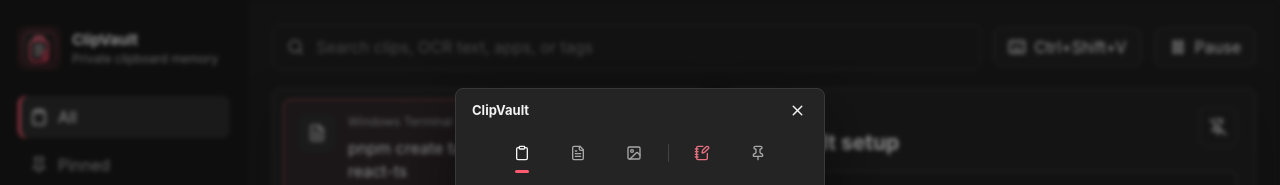
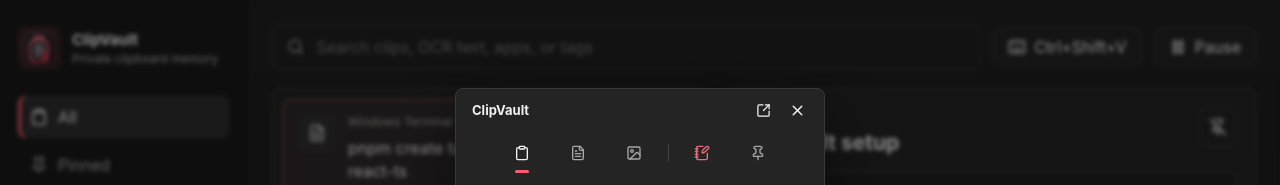
Before and after one commit to AMIRSRAD/ClipVault, a React (Vite) app: page / in a window 1280 px wide. Both pictures are taken after a click on the button "Ctrl+Shift+V". Shown: the top 185 px of the page. Built offline with nearby package versions, Linux system fonts and the light colour scheme.

Commit message:
Add popup shortcut to open main window

```diff
--- a/src/App.tsx
+++ b/src/App.tsx
@@ -19,6 +19,7 @@
   Search,
   Settings,
   Shield,
+  SquareArrowOutUpRight,
   Sparkles,
   Tags,
   Trash2,
@@ -36,6 +37,7 @@
   getItem,
   getSettings,
   importBackup,
+  openMainWindow,
   openExternal,
   pasteItem,
   pauseCapture,
@@ -866,9 +868,14 @@
       <div className={embedded ? "palette-panel embedded" : "palette-panel"}>
         <div className="palette-titlebar" onMouseDown={(event) => startPaletteDrag(event, embedded)}>
           <strong>ClipVault</strong>
-          <button className="palette-close" onClick={onClose} title="Close">
-            <X size={17} />
-          </button>
+          <div className="palette-window-actions">
+            <button className="palette-title-button" onClick={() => openMainWindow()} title="Open ClipVault">
+              <SquareArrowOutUpRight size={15} />
+            </button>
+            <button className="palette-close" onClick={onClose} title="Close">
+              <X size={17} />
+            </button>
+          </div>
         </div>
         <div className="palette-tabs">
           <button className={mode === "all" ? "active" : ""} onClick={() => setMode("all")} title="All clips (Alt+1)">
--- a/src/api.ts
+++ b/src/api.ts
@@ -113,6 +113,11 @@
   await invoke("close_palette");
 }
 
+export async function openMainWindow(): Promise<void> {
+  if (!isTauri()) return;
+  await invoke("open_main_window");
+}
+
 export async function startPaletteDrag(): Promise<void> {
   if (!isTauri()) return;
   await invoke("start_palette_drag");
--- a/src/styles.css
+++ b/src/styles.css
@@ -769,7 +769,15 @@
   font-weight: 700;
 }
 
-.palette-close {
+.palette-window-actions {
+  display: flex;
+  align-items: center;
+  gap: 4px;
+  -webkit-app-region: no-drag;
+}
+
+.palette-close,
+.palette-title-button {
   display: grid;
   place-items: center;
   width: 30px;
@@ -781,7 +789,8 @@
   -webkit-app-region: no-drag;
 }
 
-.palette-close:hover {
+.palette-close:hover,
+.palette-title-button:hover {
   background: var(--popup-icon-hover);
 }
 
```
Also changed, not shown: 2 other files (tests, documents, lock files or other folders).
